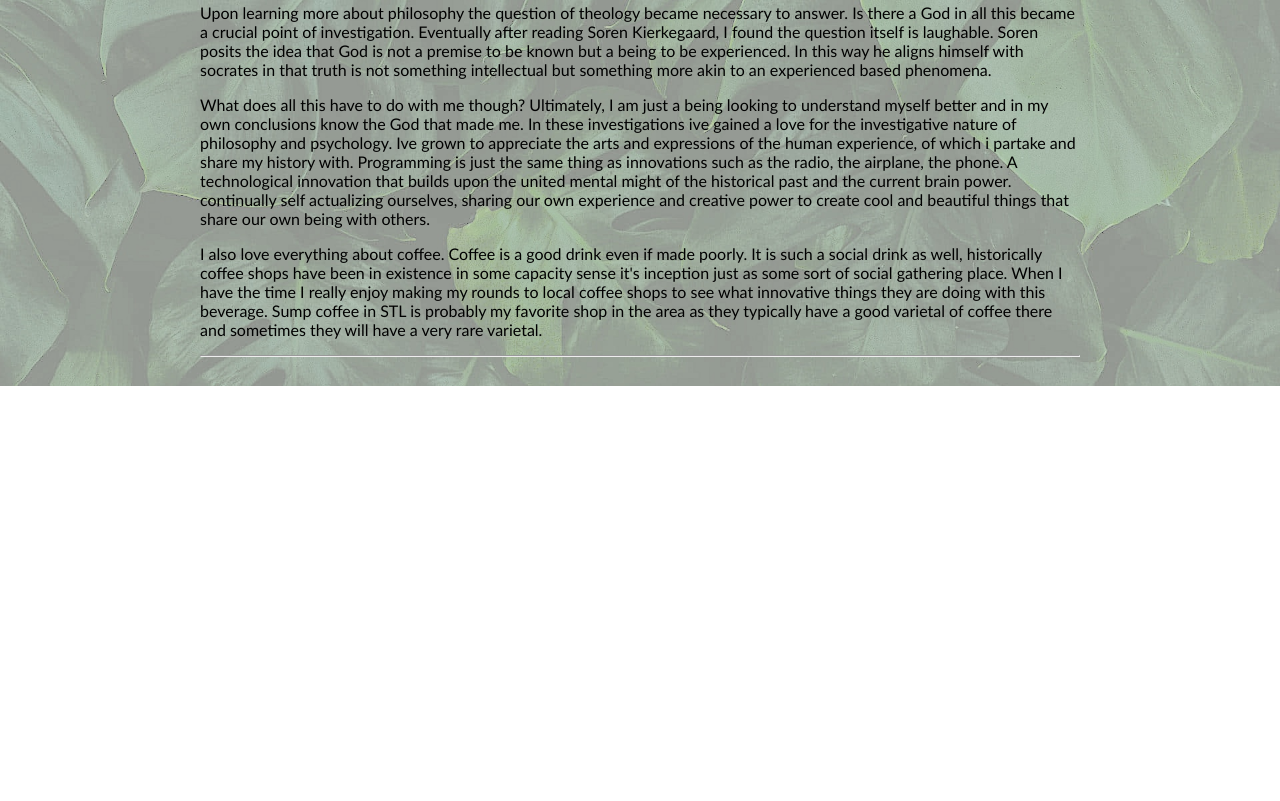
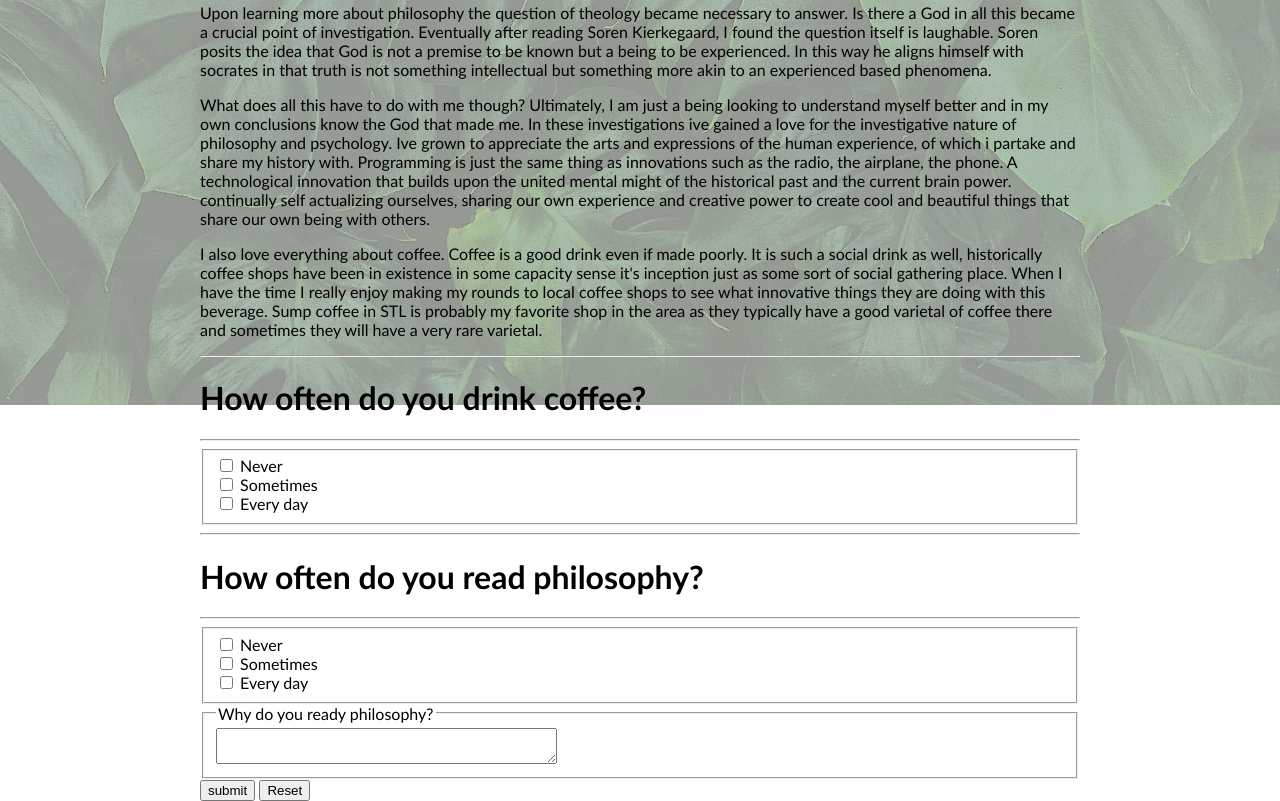
Before and after one commit to SWIC-177/html-css-skills-demo-ontologictelos, a plain HTML site: page index.html in a window 1280 px wide. Shown: the part 430-1231 px from the top of the page. Before the commit the page ends 816 px from the top, so only its background shows below. Drawn offline with Linux system fonts and the light colour scheme.

Commit message:
add proto form

```diff
--- a/index.html
+++ b/index.html
@@ -39,5 +39,29 @@
 
       </p>
       <hr>
+      <h1> How often do you drink coffee?</h1>
+      <hr>
+      <fieldset>
+        <input type="checkbox" name="Never"> Never
+        <br>
+        <input type="checkbox" name="Sometimes"> Sometimes
+        <br>
+        <input type="checkbox" name="Everyday"> Every day
+        </fieldset>
+        <hr>
+        <h1> How often do you read philosophy?</h1>
+      <hr>
+      <fieldset>
+        <input type="checkbox" name="Never"> Never
+        <br>
+        <input type="checkbox" name="Sometimes"> Sometimes
+        <br>
+        <input type="checkbox" name="Everyday"> Every day
+        </fieldset>
+        <fieldset>
+          <legend> Why do you ready philosophy? </legend>
+          <textarea name="comments" id="comments" cols="40" rows="2"> </textarea>
+          </fieldset>
+          <input type="submit" value="submit"> <input type="reset">
   </body>
 </html>
```
